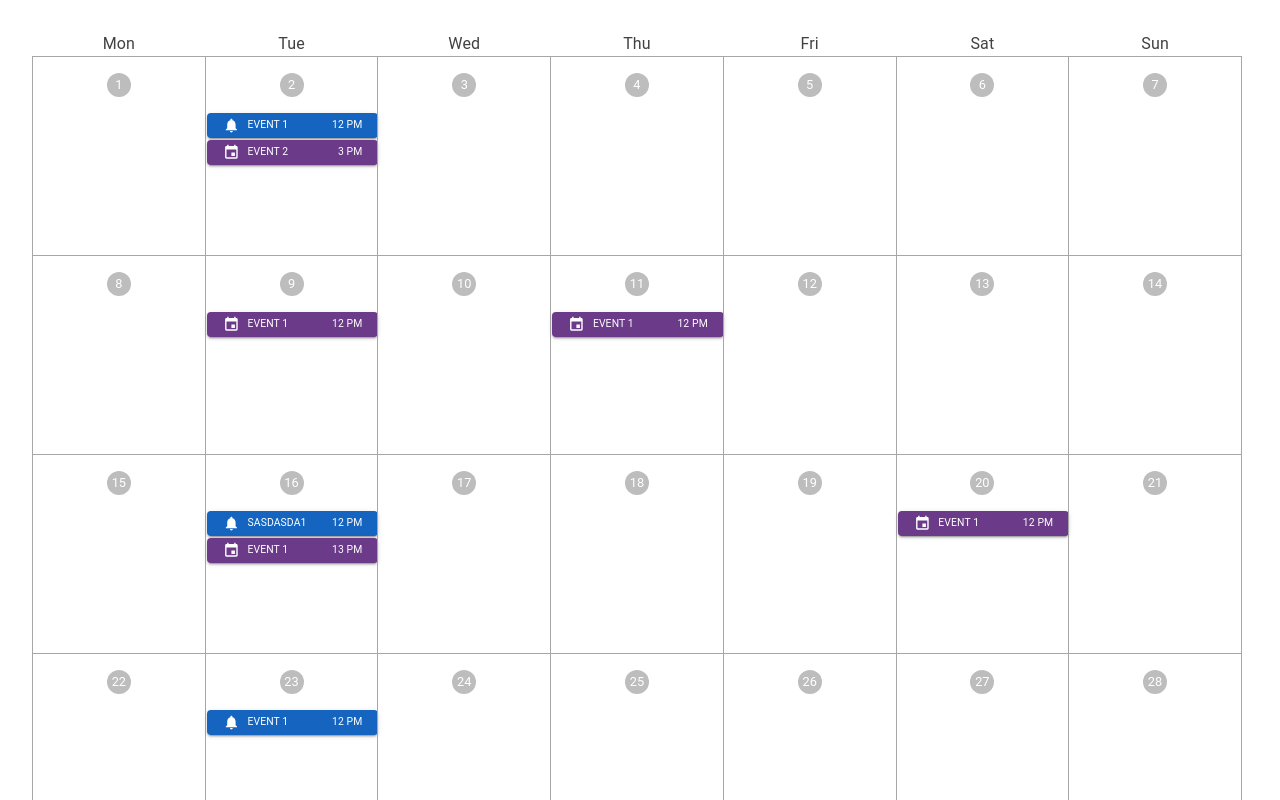
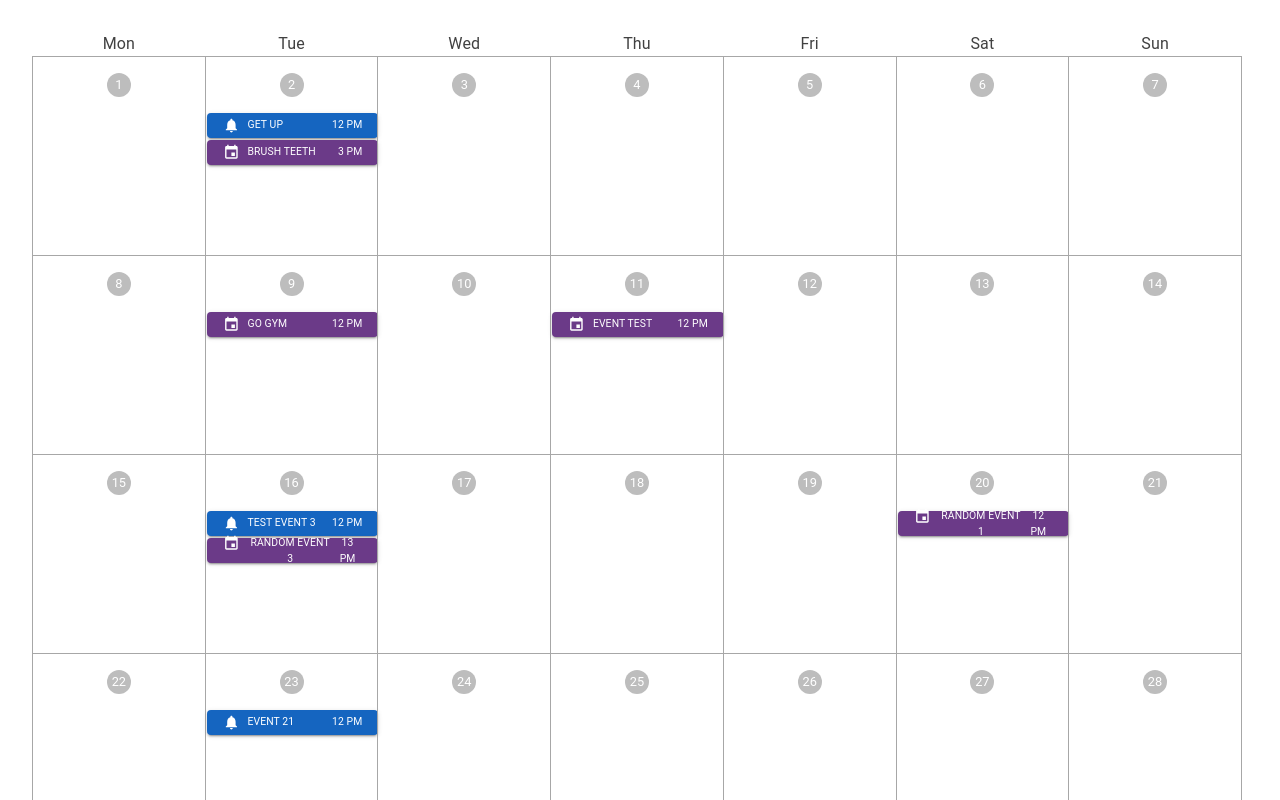
Before and after one commit to Zulaxy/assignment-calendar, a React (Create React App) app: page / in a window 1280 px wide. Shown: the top 800 px of the page. Built offline with nearby package versions, Linux system fonts and the light colour scheme.

Commit message:
clearing the code a bit

```diff
--- a/src/components/modal/EventDetailsModal.tsx
+++ b/src/components/modal/EventDetailsModal.tsx
@@ -1,3 +1,7 @@
+//react imports
+import React, { ChangeEvent, useState } from "react";
+
+//material ui imports
 import {
   Box,
   Button,
@@ -6,16 +10,16 @@ import {
   MenuItem,
   Modal,
   Select,
+  SelectChangeEvent,
   Stack,
   TextField,
   Typography,
 } from "@mui/material";
-import React, { useState } from "react";
+import { Close } from "@mui/icons-material";
 
-import { Close } from "@mui/icons-material";
+//redux & types imports
 import { useDispatch, useSelector } from "react-redux";
 import { RootState } from "../../types/types";
-
 import { addEvent, deleteEvent, setModalOpen } from "../../store/store";
 
 interface EventDetailsModalProps {
@@ -25,7 +29,6 @@ interface EventDetailsModalProps {
 
 const EventDetailsModal = ({ open, onClose }: EventDetailsModalProps) => {
   const eventData = useSelector((state: RootState) => state.modalData);
-
   const modalType = useSelector((state: RootState) => state.modalOpen.type);
   const clickedDate = useSelector((state: RootState) => state.clickedDate);
   const dispatch = useDispatch();
@@ -37,16 +40,37 @@ const EventDetailsModal = ({ open, onClose }: EventDetailsModalProps) => {
     type: "",
   });
 
+  /**
+   * Deletes a calendar event and closes the modal.
+   *
+   * @returns {void}
+   */
   const handleDeleteEvent = () => {
     dispatch(deleteEvent({ event: eventData }));
     dispatch(setModalOpen(false));
   };
 
-  const handleChange = (e: any) => {
+  /**
+   * Handles changes in form input elements and updates the form data state.
+   *
+   * @param {ChangeEvent<HTMLInputElement | HTMLTextAreaElement | HTMLSelectElement> | SelectChangeEvent} e - The event object representing the change in the input or select element.
+   * @returns {void}
+   */
+  const handleChange = (
+    e:
+      | ChangeEvent<HTMLInputElement | HTMLTextAreaElement | HTMLSelectElement>
+      | SelectChangeEvent
+  ) => {
     const { name, value } = e.target;
     setFormData({ ...formData, [name]: value });
   };
 
+  /**
+   * Handles the addition of a new event to the calendar.
+   * It creates an event object from the form data, dispatches an action to add the event to the state,
+   * and closes the modal.
+   * @returns {void}
+   */
   const handleAddNewEvent = () => {
     const event = {
       title: formData.title,
--- a/src/mockdata/mockData.json
+++ b/src/mockdata/mockData.json
@@ -5,16 +5,16 @@
     "dayOfWeek": "Monday",
     "events": [
       {
-        "title": "Event 1",
+        "title": "Get Up",
         "hour": "12 PM",
         "type": "reminder",
-        "description": "test"
+        "description": "Get up and go to work."
       },
       {
-        "title": "Event 2",
+        "title": "Brush Teeth",
         "hour": "3 PM",
         "type": "meeting",
-        "description": "test"
+        "description": "Make sure to brush your teeth."
       }
     ]
   },
@@ -29,10 +29,10 @@
     "dayOfWeek": "Monday",
     "events": [
       {
-        "title": "Event 1",
+        "title": "Go Gym",
         "hour": "12 PM",
         "type": "meeting",
-        "description": "test"
+        "description": "It is always beneficial to stay in shape."
       }
     ]
   },
@@ -42,10 +42,10 @@
     "dayOfWeek": "Wednesday",
     "events": [
       {
-        "title": "Event 1",
+        "title": "Event Test",
         "hour": "12 PM",
         "type": "meeting",
-        "description": "test"
+        "description": "This is a test event description."
       }
     ]
   },
@@ -58,16 +58,16 @@
     "dayOfWeek": "Monday",
     "events": [
       {
-        "title": "Sasdasda1",
+        "title": "Test Event 3",
         "hour": "12 PM",
         "type": "reminder",
-        "description": "test"
+        "description": "Test Event 3 Description"
       },
       {
-        "title": "Event 1",
+        "title": "Random Event 3",
         "hour": "13 PM",
         "type": "meeting",
-        "description": "test"
+        "description": "This is the description of that random event."
       }
     ]
   },
@@ -79,10 +79,10 @@
     "dayOfWeek": "Friday",
     "events": [
       {
-        "title": "Event 1",
+        "title": "Random Event 1",
         "hour": "12 PM",
         "type": "meeting",
-        "description": "test"
+        "description": "This is the description of that random event."
       }
     ]
   },
@@ -93,10 +93,10 @@
     "dayOfWeek": "Monday",
     "events": [
       {
-        "title": "Event 1",
+        "title": "Event 21",
         "hour": "12 PM",
         "type": "reminder",
-        "description": "test"
+        "description": "Description"
       }
     ]
   },
@@ -105,7 +105,7 @@
     "day": 25,
     "dayOfWeek": "Wednesday",
     "events": {
-      "title": "Event 1",
+      "title": "Event 32",
       "hour": "12 PM",
       "type": "reminder",
       "description": "test"
@@ -120,7 +120,7 @@
     "dayOfWeek": "Monday",
     "events": [
       {
-        "title": "Event 1",
+        "title": "Event X",
         "hour": "12 PM",
         "type": "reminder",
         "description": "test"
--- a/src/store/store.ts
+++ b/src/store/store.ts
@@ -1,5 +1,3 @@
-// store/store.ts
-
 import { configureStore, createSlice } from "@reduxjs/toolkit";
 import { CalendarEvent, SingleDayTypes } from "../types/types";
 
```
Also changed, not shown: src/App.tsx (+20 -7 lines), src/components/EventField.tsx (+7 -4 lines), src/components/SingleDay.tsx (+27 -5 lines).
